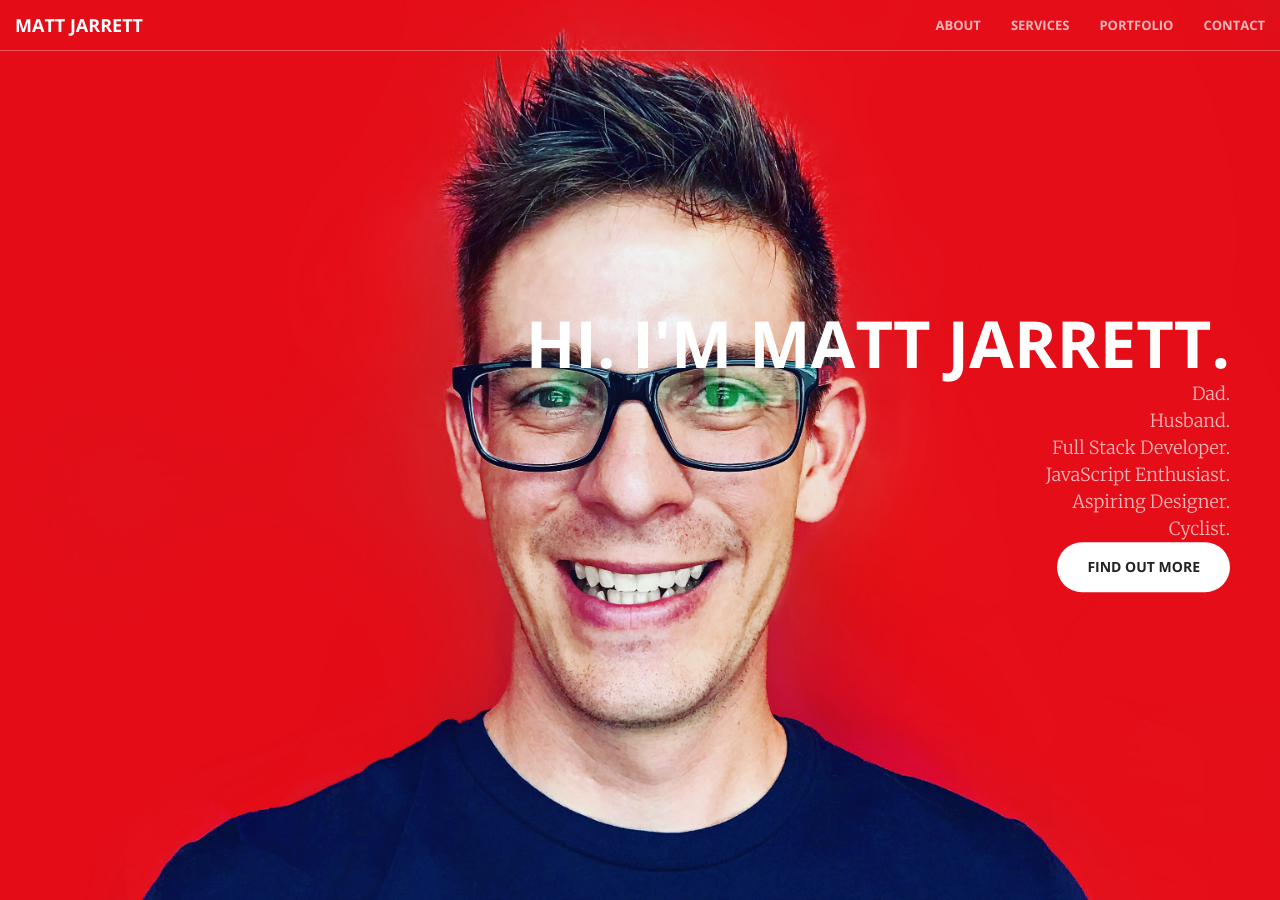
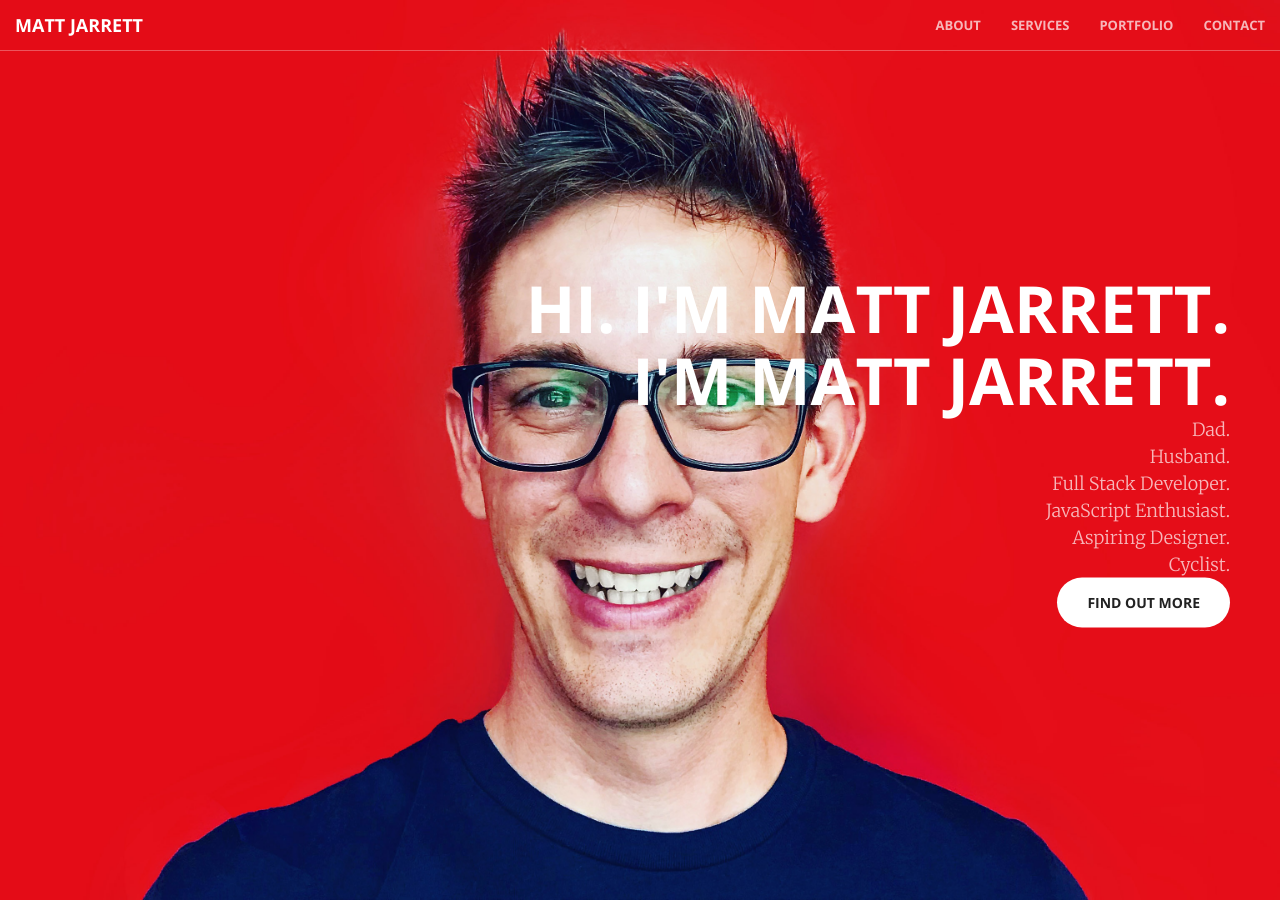
Before and after one commit to cujarrett/cujarrett.github.io, a Jekyll site: the page built from index.html, in a window 1280 px wide and 900 px high. Built offline with Jekyll 4.4.1, drawn with Linux system fonts in a browser that asks for light colours; Markdown is read by kramdown in place of the engine named in the settings.

Commit message:
Adds more header text

```diff
--- a/_includes/header.html
+++ b/_includes/header.html
@@ -2,6 +2,7 @@
     <div class="header-content">
         <div class="header-content-inner">
             <h1>Hi. I'm Matt Jarrett.</h1>
+            <h1>I'm Matt Jarrett.</h1>
             <p>Dad.</p>
             <p>Husband.</p>
             <p>Full Stack Developer.</p>
```
